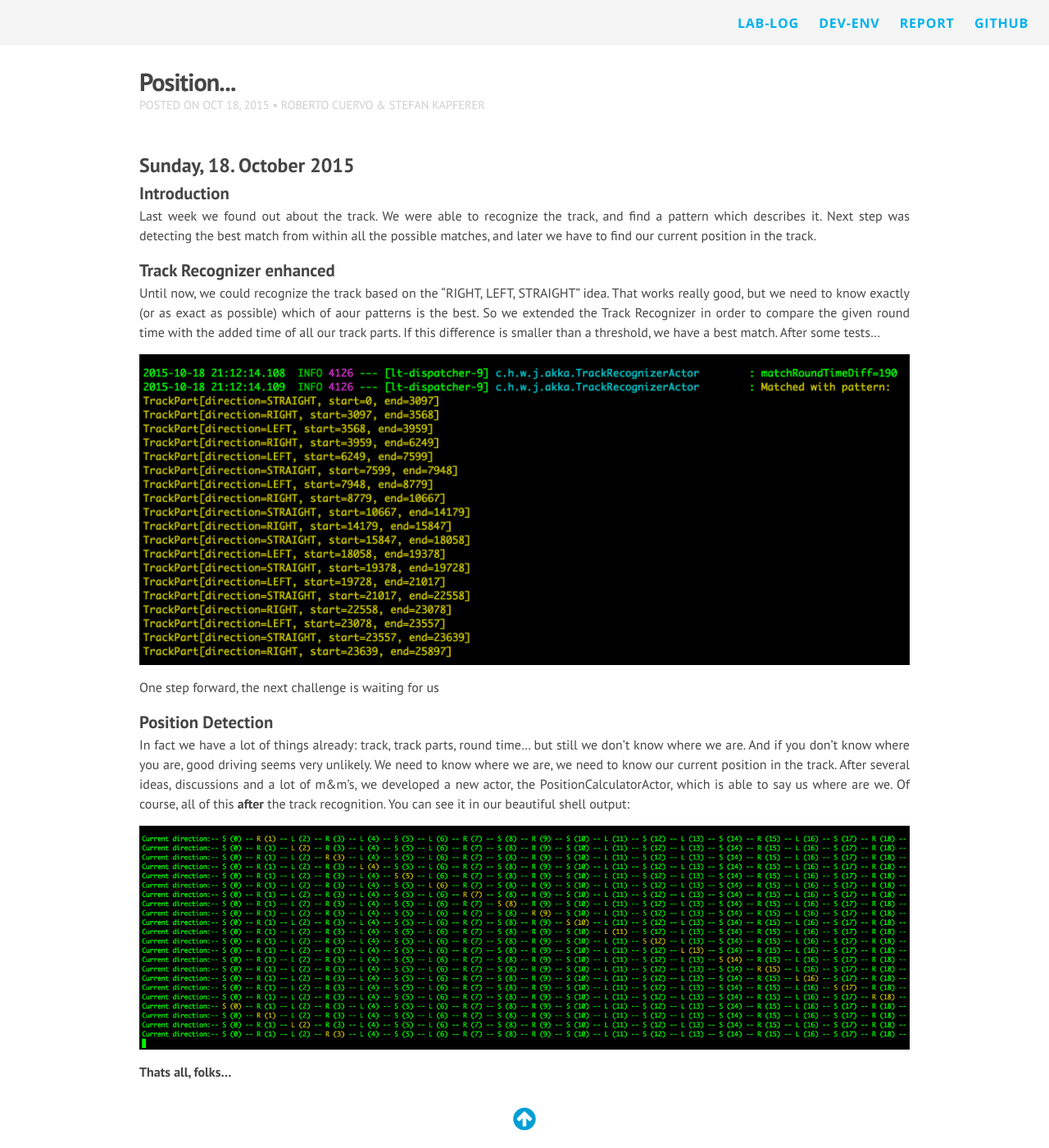
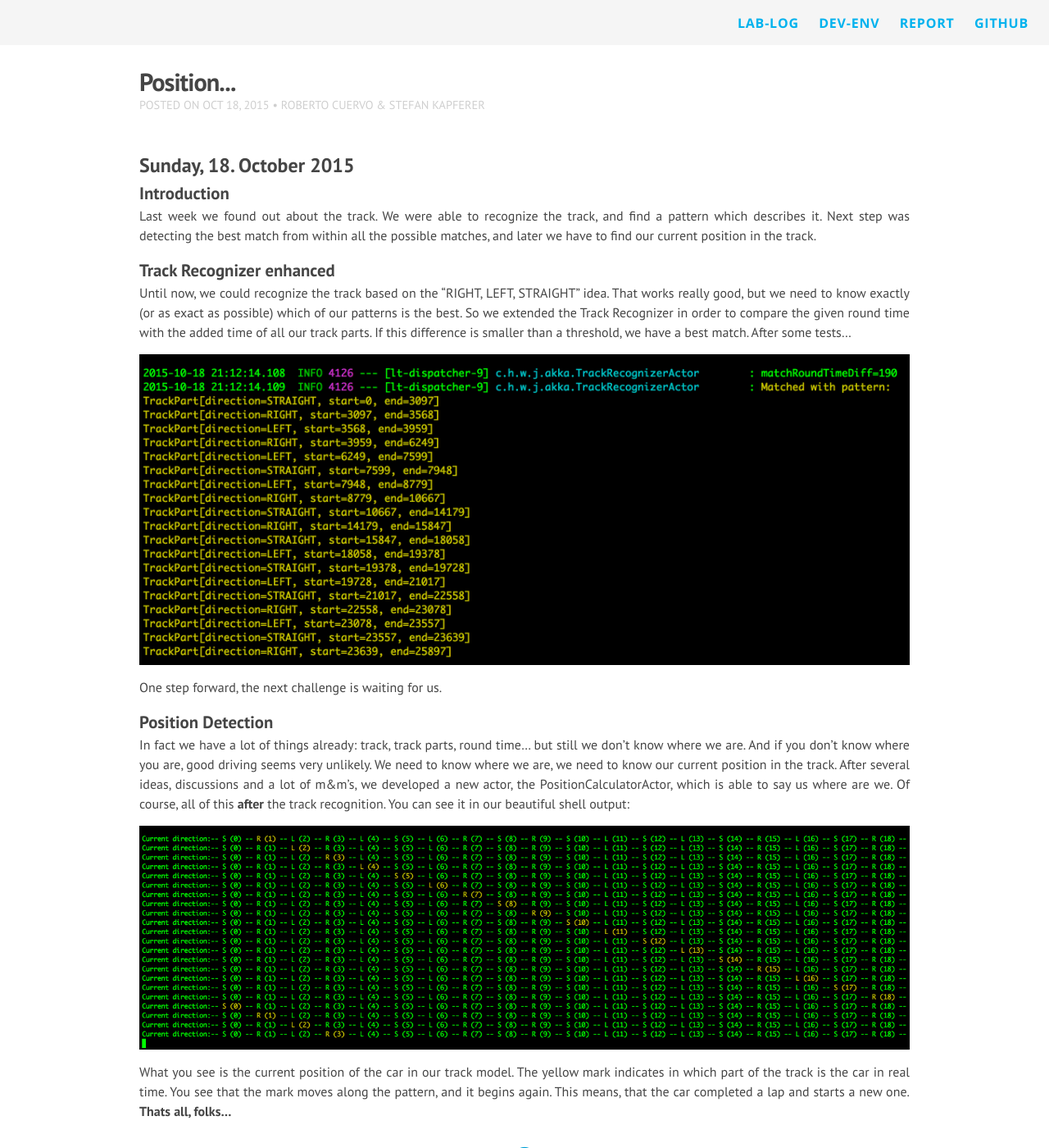
Before and after one commit to HSR-ChallP1-Whitespace/hsr-challp1-whitespace.github.io, a Jekyll site: the page built from _posts/2015-10-11-first-right-left.md, in a window 1280 px wide and 1400 px high. Shown: the whole window at 82% size. Built offline with Jekyll 4.4.1, drawn with Linux system fonts in a browser that asks for light colours; nearby versions of some CDN libraries; Markdown is read by kramdown in place of the engine named in the settings; comment, search, counter and statistics services are not loaded.

Commit message:
modifications

```diff
--- a/_posts/2015-10-11-first-right-left.md
+++ b/_posts/2015-10-11-first-right-left.md
@@ -11,12 +11,12 @@ author: "Roberto Cuervo & Stefan Kapferer"
 Last week we found out about the track. We were able to recognize the track, and find a pattern which describes it. Next step was detecting the best match from within all the possible matches, and later we have to find our current position in the track.
 
 ### Track Recognizer enhanced
-Until now, we could recognize the track based on the "RIGHT, LEFT, STRAIGHT" idea. That works really good, but we need to know exactly (or as exact as possible) which of aour patterns is the best. So we extended the Track Recognizer in order to compare the given round time with the added time of all our track parts. If this difference is smaller than a threshold, we have a best match.
+Until now, we could recognize the track based on the "RIGHT, LEFT, STRAIGHT" idea. That works really good, but we need to know exactly (or as exact as possible) which of our patterns is the best. So we extended the Track Recognizer in order to compare the given round time with the added time of all our track parts. If this difference is smaller than a threshold, we have a best match.
 After some tests...
 
 ![Track Recognizer - Match best pattern](/media/bestLapMatch.png "Track Recognizer - Match best pattern")
 
-One step forward, the next challenge is waiting for us
+One step forward, the next challenge is waiting for us.
 
 ### Position Detection
 In fact we have a lot of things already: track, track parts, round time... but still we don't know where we are. And if you don't know where you are, good driving seems very unlikely. We need to know where we are, we need to know our current position in the track.
@@ -24,5 +24,5 @@ After several ideas, discussions and a lot of m&m's, we developed a new actor, t
 
 ![Position detection - Where are I?](/media/positionFound.png "Position detection - Where are I?")
 
-
+What you see is the current position of the car in our track model. The yellow mark indicates in which part of the track is the car in real time. You see that the mark moves along the pattern, and it begins again. This means, that the car completed a lap and starts a new one.
 **Thats all, folks...**
```
